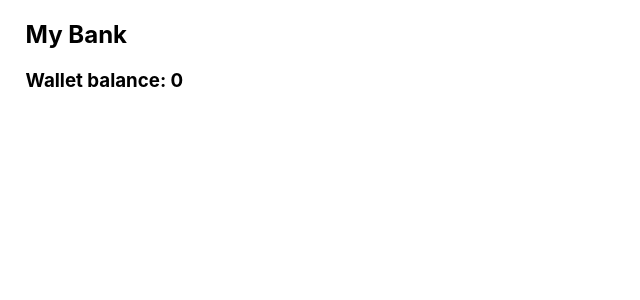
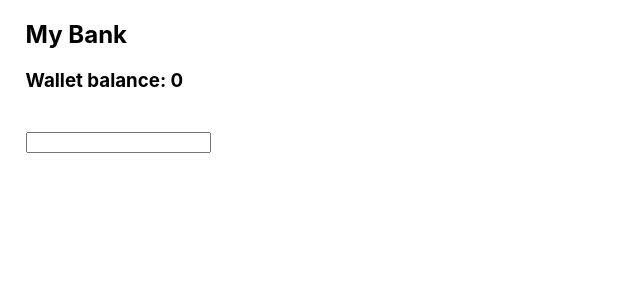
Before and after one commit to quangChe/tdd-mybank, a React (Create React App) app: page / in a window 1280 px wide. Shown: the top 300 px of the page, without its empty margins (0-640 px from the left). Built offline with nearby package versions, Linux system fonts and the light colour scheme; the HTML template or start-up script is replaced by a standard one.

Commit message:
Wallet Input and State
Added tests for Wallet component to check for an input and that any user
behavior on this input will also modify the 'amount' state of the Wallet
component. Built out this input and all functionality to pass tests.

```diff
--- a/src/components/Wallet.js
+++ b/src/components/Wallet.js
@@ -2,11 +2,24 @@ import React from 'react';
 import { connect } from 'react-redux';
 
 export class Wallet extends React.Component {
+  state = {
+    amount: 0,
+  }
+
+  changeAmount = (e) => {
+    this.setState({ amount: parseInt(e.target.value, 10) });
+  }
+
   render() {
-    const { balance } = this.props
+    const { balance } = this.props;
+
     return (
       <div>
         <h3 className="balance">Wallet balance: { balance }</h3>
+        <br/>
+        <input
+          onChange={this.changeAmount}
+          className="wallet-input"/>
       </div>
     )
   }
```
Also changed, not shown: 2 other files (tests, documents, lock files or other folders).
